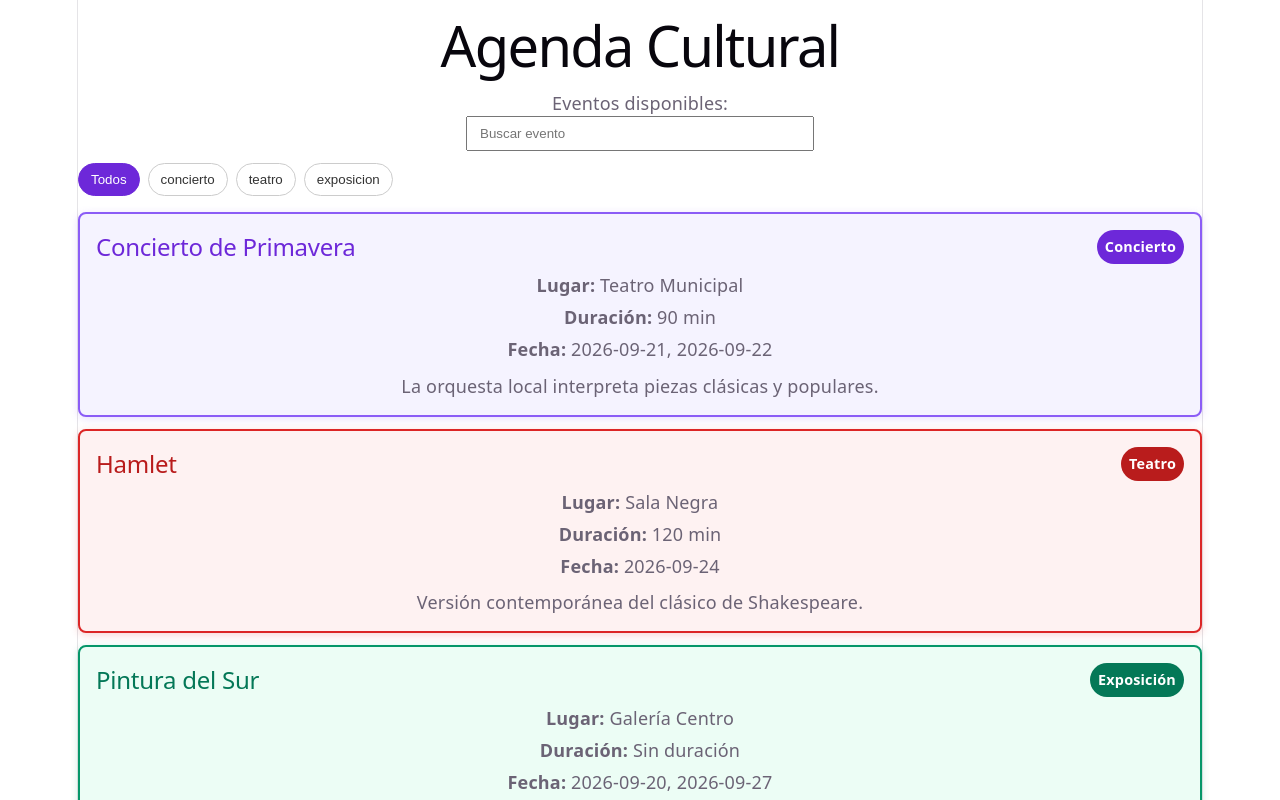
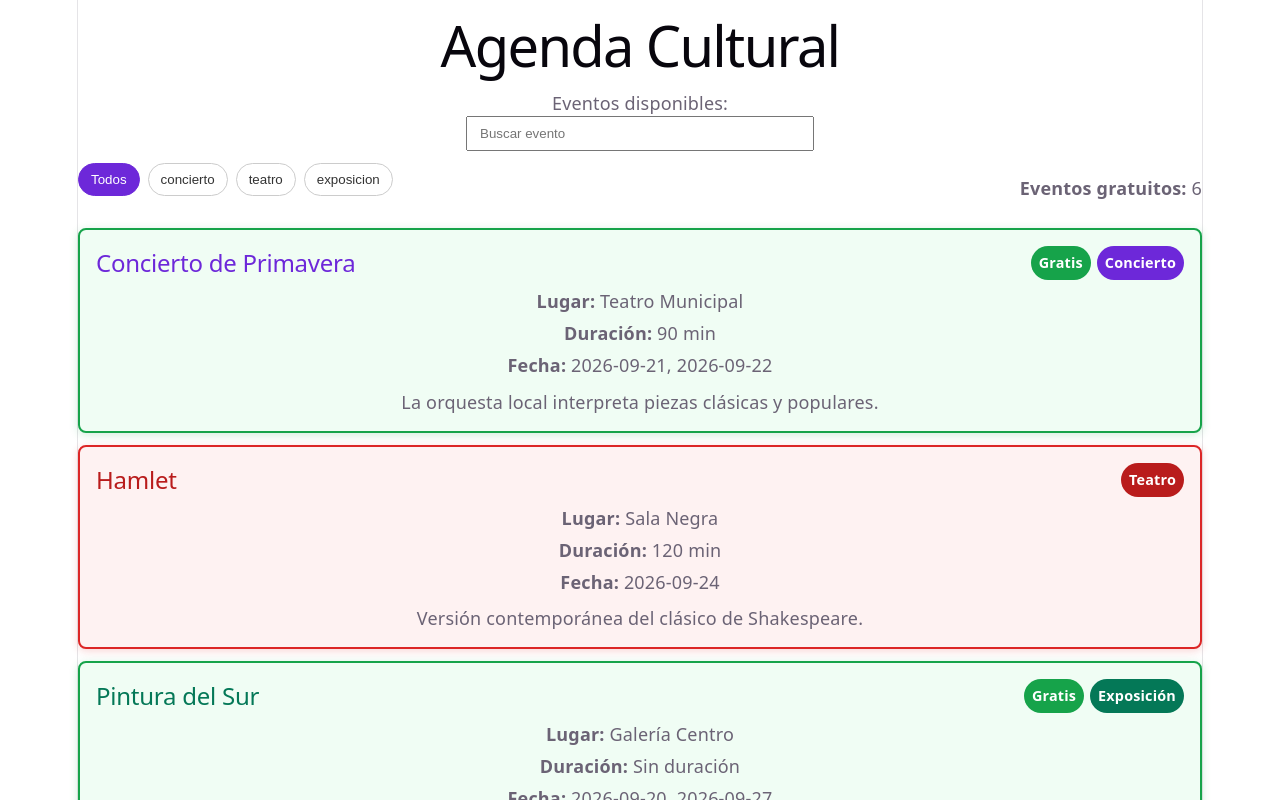
Before and after one commit to yanezbenjamin2002-web/agendacultural-reactt, a React (Vite) app in the folder agendacultural-react/: page / in a window 1280 px wide. Shown: the top 800 px of the page. Built offline with nearby package versions, Linux system fonts and the light colour scheme.

Commit message:
"Feat destacar eventos y contador"

```diff
--- a/agendacultural-react/src/App.jsx
+++ b/agendacultural-react/src/App.jsx
@@ -36,6 +36,7 @@ function App() {
   })
 
   const mostrarMensaje = eventosFiltrados.length === 0 && (busqueda.trim() !== '' || filtroTipo !== 'todos')
+  const eventosGratis = eventos.filter((evento) => evento.esGratuito).length
 
   return (
     <main className="app">
@@ -50,7 +51,10 @@ function App() {
         style={{ padding: '8px 12px', marginBottom: '12px', width: '100%', maxWidth: '320px' }}
       />
 
-      <FiltroTipo filtroActual={filtroTipo} onCambiarFiltro={setFiltroTipo} />
+      <div style={{ display: 'flex', justifyContent: 'space-between', alignItems: 'center', gap: '12px', flexWrap: 'wrap', marginBottom: '16px' }}>
+        <FiltroTipo filtroActual={filtroTipo} onCambiarFiltro={setFiltroTipo} />
+        <p style={{ margin: 0 }}><strong>Eventos gratuitos:</strong> {eventosGratis}</p>
+      </div>
 
       {mostrarMensaje ? (
         <p>No hay eventos que coincidan</p>
--- a/agendacultural-react/src/components/EventoCard.jsx
+++ b/agendacultural-react/src/components/EventoCard.jsx
@@ -1,6 +1,6 @@
 import PropTypes from 'prop-types'
 
-function EventoCard({ nombre, lugar, duracion, tipo, descripcion, fecha }) {
+function EventoCard({ nombre, lugar, duracion, tipo, descripcion, fecha, esGratuito }) {
   const duracionNumero = Number(duracion)
   const duracionTexto = Number.isFinite(duracionNumero) && duracionNumero > 0 ? `${duracionNumero} min` : 'Sin duración'
   const tipoTexto = tipo || 'Sin tipo'
@@ -34,6 +34,14 @@ function EventoCard({ nombre, lugar, duracion, tipo, descripcion, fecha }) {
     boxShadow: 'none'
   }
 
+  const estiloGratuito = esGratuito
+    ? {
+        borderColor: '#16a34a',
+        backgroundColor: '#f0fdf4',
+        boxShadow: '0 2px 10px rgba(22, 163, 74, 0.2)'
+      }
+    : {}
+
   return (
     <article
       style={{
@@ -42,14 +50,22 @@ function EventoCard({ nombre, lugar, duracion, tipo, descripcion, fecha }) {
         padding: '16px',
         marginBottom: '12px',
         backgroundColor: estilo.backgroundColor,
-        boxShadow: estilo.boxShadow
+        boxShadow: estilo.boxShadow,
+        ...estiloGratuito
       }}
     >
       <div style={{ display: 'flex', justifyContent: 'space-between', alignItems: 'center', gap: '12px', marginBottom: '8px' }}>
         <h2 style={{ margin: 0, color: estilo.color }}>{nombre}</h2>
-        <span style={{ padding: '4px 8px', borderRadius: '999px', backgroundColor: estilo.color, color: '#fff', fontSize: '0.8rem', fontWeight: '600' }}>
-          {tipoTexto}
-        </span>
+        <div style={{ display: 'flex', gap: '6px', alignItems: 'center' }}>
+          {esGratuito && (
+            <span style={{ padding: '4px 8px', borderRadius: '999px', backgroundColor: '#16a34a', color: '#fff', fontSize: '0.8rem', fontWeight: '600' }}>
+              Gratis
+            </span>
+          )}
+          <span style={{ padding: '4px 8px', borderRadius: '999px', backgroundColor: estilo.color, color: '#fff', fontSize: '0.8rem', fontWeight: '600' }}>
+            {tipoTexto}
+          </span>
+        </div>
       </div>
       <p style={{ margin: '6px 0' }}><strong>Lugar:</strong> {lugar}</p>
       <p style={{ margin: '6px 0' }}><strong>Duración:</strong> {duracionTexto}</p>
@@ -65,7 +81,8 @@ EventoCard.propTypes = {
   duracion: PropTypes.oneOfType([PropTypes.number, PropTypes.string]),
   tipo: PropTypes.string,
   descripcion: PropTypes.string,
-  fecha: PropTypes.string
+  fecha: PropTypes.string,
+  esGratuito: PropTypes.bool
 }
 
 EventoCard.defaultProps = {
@@ -74,7 +91,8 @@ EventoCard.defaultProps = {
   duracion: 0,
   tipo: 'Sin tipo',
   descripcion: 'Descripción no disponible',
-  fecha: 'Fecha no disponible'
+  fecha: 'Fecha no disponible',
+  esGratuito: false
 }
 
 export default EventoCard
--- a/agendacultural-react/src/components/ListaEventos.jsx
+++ b/agendacultural-react/src/components/ListaEventos.jsx
@@ -13,6 +13,7 @@ function ListaEventos({ eventos }) {
           tipo={evento.tipo}
           descripcion={evento.descripcion}
           fecha={evento.fechas?.join(', ') || 'Fecha no disponible'}
+          esGratuito={evento.esGratuito}
         />
       ))}
     </section>
```
